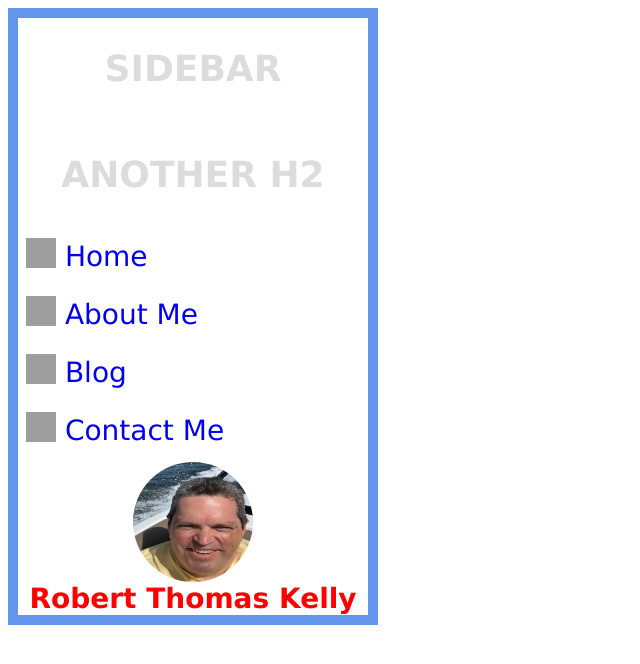
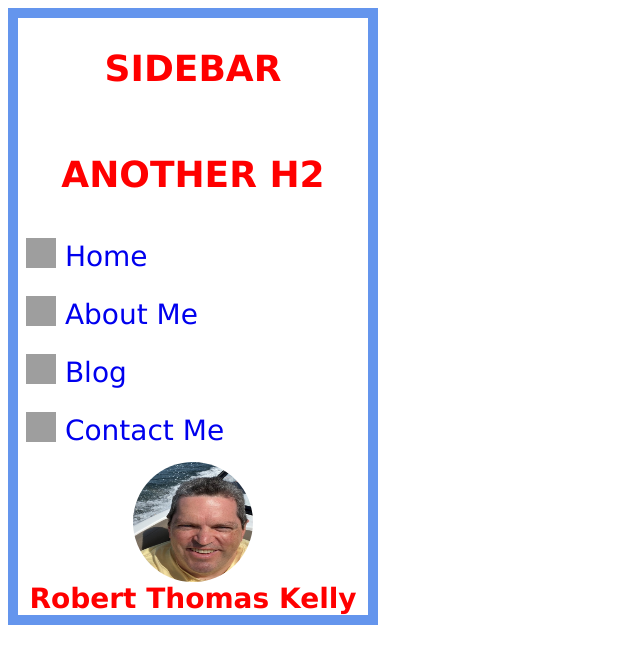
Before and after one commit to bobofbellevue/foobar, a plain HTML site: page index.html in a window 1280 px wide. Shown: the whole page, without its empty margins (0-640 px from the left). Drawn offline with Linux system fonts and the light colour scheme; grey boxes are pictures that could not be loaded.

Commit message:
made h2's red

```diff
--- a/styles.css
+++ b/styles.css
@@ -10,7 +10,7 @@
 }
 
 .sb_head {
-  color: gainsboro;
+  color: red;
   text-align: center;
   font-family: Verdana;
   font-size: 36px;
```
